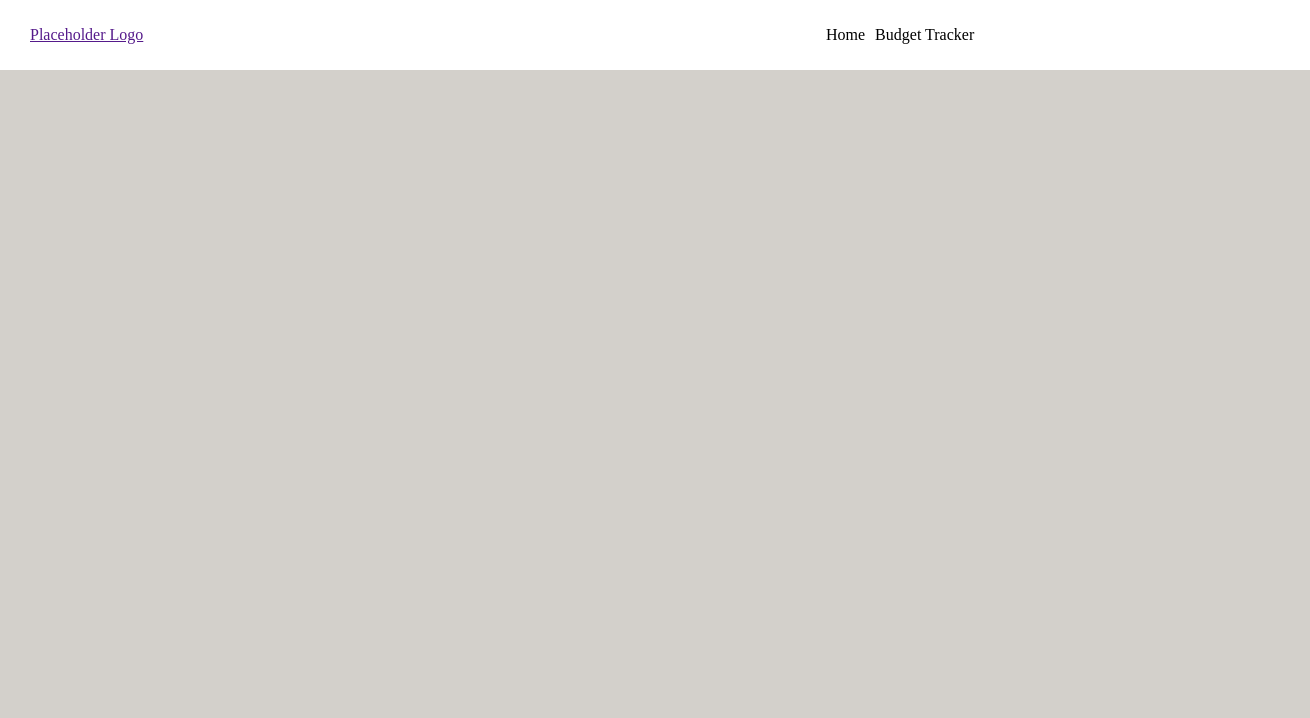
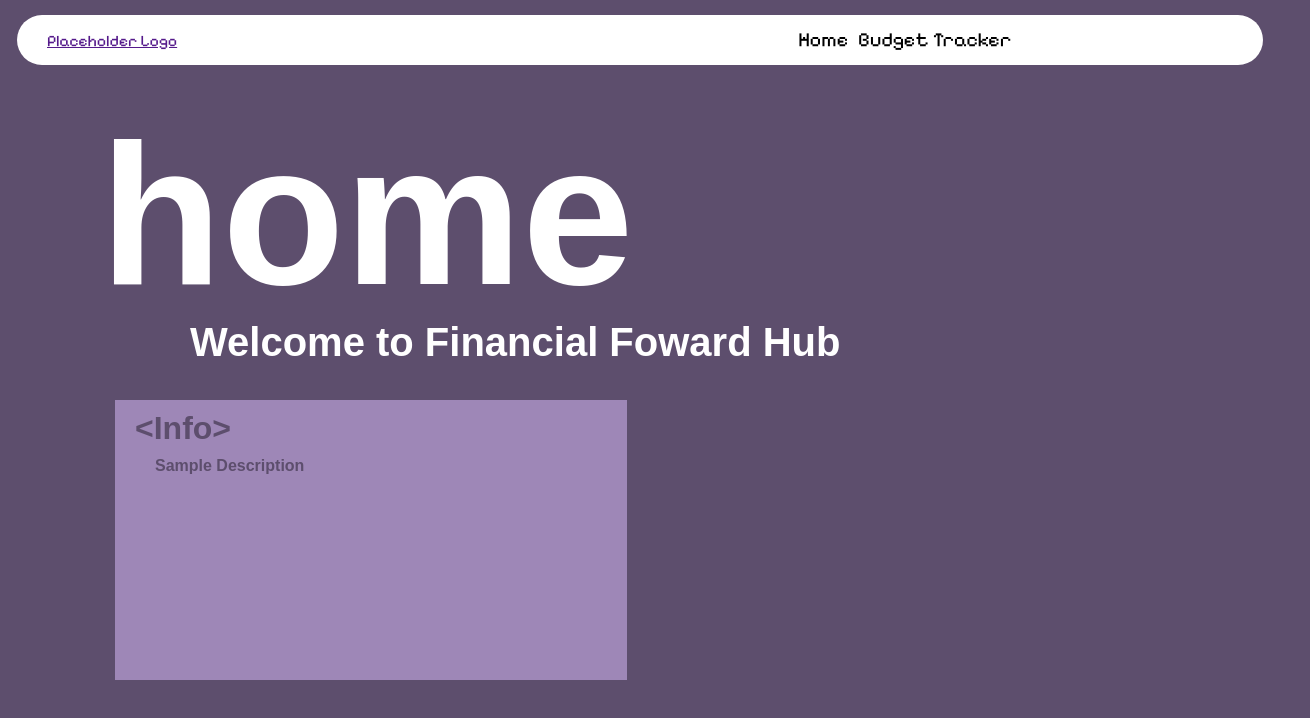
Before and after one commit to Bismithblde/Empower-Hackathon, a React (Vite) app in the folder empower-hacks/: page / in a window 1280 px wide. Shown: the top 718 px of the page, 1310 px wide, since content can reach past the window. Built offline with nearby package versions, Linux system fonts and the light colour scheme.

Commit message:
added simple homepage layout for now

```diff
--- a/empower-hacks/components/Navbar/Navbar.css
+++ b/empower-hacks/components/Navbar/Navbar.css
@@ -2,16 +2,21 @@
     top: 0;
     left: 0;
     z-index: 100;
-    width: 100%;
+    width: 95%;
     background-color: white;
-    height: 70px;
+    height: 50px;
     display: flex;
     align-items: center;
     flex-direction: row;
     justify-content: space-between;
     padding-left: 30px;
-
-
+    border: transparent;
+    border-radius: 110px;
+    margin-top: 15px;
+}
+.header {
+    display: flex;
+    justify-content: center;
 }
 .navbar {
     padding-right: 100px;
@@ -23,6 +28,7 @@
     text-decoration: none;
     color: black;
     margin-right: 10px;
+    font-size: 20px;
 }
 .nav-link:hover {
     color: gray;
--- a/empower-hacks/components/Navbar/Navbar.jsx
+++ b/empower-hacks/components/Navbar/Navbar.jsx
@@ -3,7 +3,8 @@ import './Navbar.css'
 import { Link } from 'react-router-dom'
 export default function Navbar() {
   return (
-    <div className='navbar-container'>
+    <div className='header'>
+      <div className='navbar-container pixelify-sans-normal'>
         <a href="" className="logo">Placeholder Logo</a>
         <nav className='navbar'>
             <Link to={"/"} className='nav-link'>Home</Link>
@@ -11,5 +12,7 @@ export default function Navbar() {
         </nav>
 
     </div>
+    </div>
+
   )
 }
--- a/empower-hacks/src/App.css
+++ b/empower-hacks/src/App.css
@@ -7,5 +7,5 @@
   padding-left: 50px;
 }
 body {
-  background-color: #D3D0CB;
+  background-color: #5D4E6D;
 }
--- a/empower-hacks/src/App.jsx
+++ b/empower-hacks/src/App.jsx
@@ -4,17 +4,18 @@ import BudgetTracker from './pages/BudgetTracker.jsx';
 import BudgetCardOverview from './pages/BudgetCardOverview/BudgetCardOverview.jsx';
 import { BudgetCardContext } from '../contexts/BudgetCardContext.jsx';
 import Navbar from '../components/Navbar/Navbar.jsx';
-
+import Home from './pages/Home/Home.jsx'
 function App() {
   const [budgetsArray, setBudgetArray] = useState([]);
 
   return (
     <>
-          <Navbar></Navbar>
+    <Navbar/>
     <BudgetCardContext.Provider value={{ budgetsArray, setBudgetArray }}>
       <Routes>
         <Route path='/budget' element={<BudgetTracker />} />
         <Route path='/budget/:id' element={<BudgetCardOverview />} />
+        <Route path='/' element={<Home/>}/>
       </Routes>
     </BudgetCardContext.Provider>
     </>
--- a/empower-hacks/src/index.css
+++ b/empower-hacks/src/index.css
@@ -8,3 +8,16 @@
     font-weight: 400;
     font-style: normal;
   }
+
+  .signika-negative-bold {
+    font-family: "Signika Negative", sans-serif;
+    font-optical-sizing: auto;
+    font-weight: 700;
+    font-style: normal;
+  }
+  .work-sans-bold {
+    font-family: "Work Sans", sans-serif;
+    font-optical-sizing: auto;
+    font-weight: 700;
+    font-style: normal;
+  }
--- /dev/null
+++ b/empower-hacks/src/pages/Home/Home.css
@@ -0,0 +1,27 @@
+.home-container {
+    height: 100vh;
+    background-color: #5D4E6D;
+}
+.home-text {
+    font-size: 200px;
+    color: white;
+    position: absolute;
+    left: 100px;
+    top: 100px
+}
+.welcome-text {
+    font-size: 40px;
+    color: white;
+    position: absolute;
+    left: 190px;
+    top: 320px;
+}
+
+.info-container {
+    background-color: #b59bd1bd;
+    position: absolute;
+    top: 400px;
+    width: 40%;
+    height: 35%;
+    left: 115px;
+}
--- /dev/null
+++ b/empower-hacks/src/pages/Home/Home.jsx
@@ -0,0 +1,17 @@
+import React from 'react'
+import './Home.css'
+import Navbar from '../../../components/Navbar/Navbar.jsx'
+export default function Home() {
+  return (
+    <>
+        <div className='home-container'>
+            <h1 className='home-text work-sans-bold'>home</h1>
+            <h2 className='welcome-text work-sans-bold'> Welcome to Financial Foward Hub</h2>
+            <div className='info-container signika-negative-bold'>
+              <h1 style={{paddingLeft: "20px", paddingTop: "10px", color: "#5D4E6D"}} className='work-sans-bold'>&lt;Info&gt;</h1>
+              <p style={{paddingLeft: "40px", paddingTop: "10px", color: "#5D4E6D"}} className='work-sans-bold'>Sample Description</p>
+            </div>
+        </div>
+    </>
+  )
+}
--- a/package.json
+++ b/package.json
@@ -2,6 +2,7 @@
   "dependencies": {
     "@emotion/react": "^11.13.0",
     "@emotion/styled": "^11.13.0",
+    "@google/generative-ai": "^0.16.0",
     "@mui/material": "^5.16.5",
     "bootstrap": "^5.3.3",
     "chart.js": "^4.4.3",
```
Also changed, not shown: 1 other file (tests, documents, lock files or other folders).
